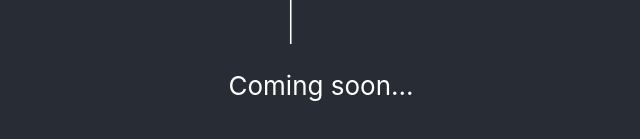
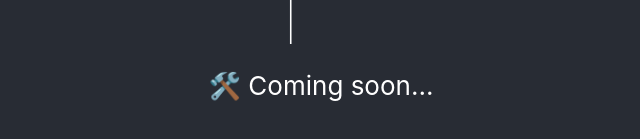
Before and after one commit to yentsun/irinakorger.com, a React (Create React App) app: page / in a window 1280 px wide. Shown: the part 475-614 px from the top of the page, without its empty margins (319-959 px from the left). Built offline with nearby package versions, Linux system fonts and the light colour scheme.

Commit message:
update deploy script

```diff
--- a/package.json
+++ b/package.json
@@ -14,7 +14,7 @@
   },
   "scripts": {
     "predeploy": "npm run build",
-    "deploy": "gh-pages -d build",
+    "deploy": "echo irinakorger.com > ./build/CNAME && gh-pages -d build",
     "start": "react-scripts start",
     "build": "react-scripts build",
     "test": "react-scripts test",
--- a/src/App.js
+++ b/src/App.js
@@ -1,5 +1,6 @@
 import logo from './logo-clean.svg';
 import './App.css';
+
 
 function App() {
   return (
@@ -7,7 +8,7 @@ function App() {
       <header className="App-header">
         <img src={logo} className="App-logo" alt="logo" />
         <p>
-          Coming soon...
+          🛠️ Coming soon...
         </p>
       </header>
     </div>
```
